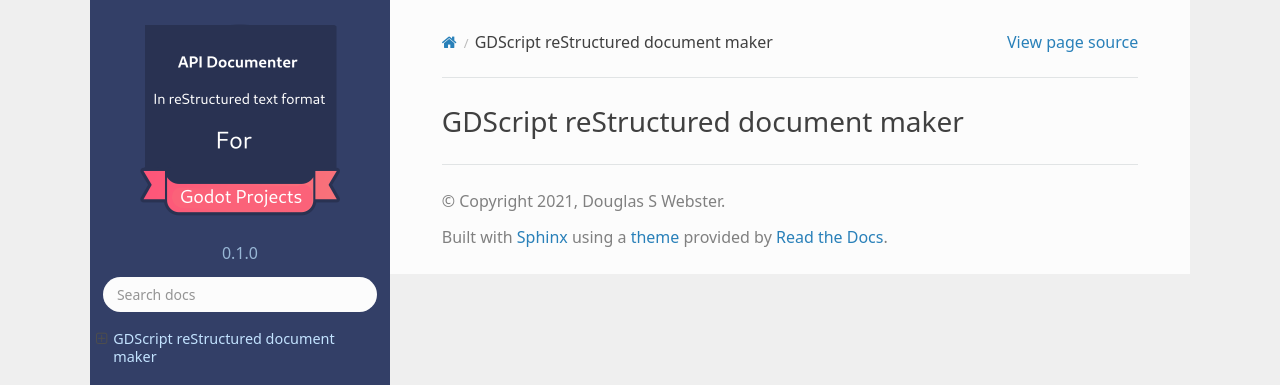
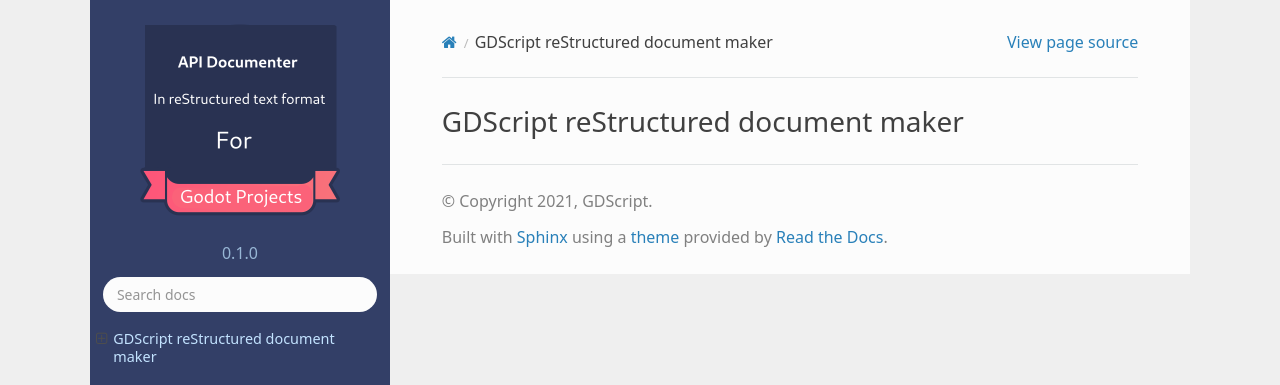
Before and after one commit to DouglasWebster/gdscript-to-restructured, a Sphinx documentation site: the page built from docs/source/index.rst, in a window 1280 px wide. Shown: the top 385 px of the page. Built offline with Sphinx 7.4.7 and the Read the Docs theme 2.0.0, drawn with Linux system fonts in a browser that asks for light colours; pages that are not in the unit, such as notebooks, are missing from menus.

Commit message:
Correct to show correct copyright for project

```diff
--- a/docs/source/conf.py
+++ b/docs/source/conf.py
@@ -18,8 +18,8 @@ import sys
 # -- Project information -----------------------------------------------------
 
 project = 'GDScript to reStructured'
-copyright = '2021, Douglas S Webster'
-author = 'Douglas S Webster'
+copyright = '2021, GDScript'
+author = 'Nathan Lavato'
 
 # The full version, including alpha/beta/rc tags
 version = '0.1.0'
```
Also changed, not shown: Screenshots/Screenshot1a.png, Screenshots/Screenshot1b.png, Screenshots/Screenshot2.png (added), Screenshots/Screenshot3.png, Screenshots/Scrennshot2.png (deleted).
